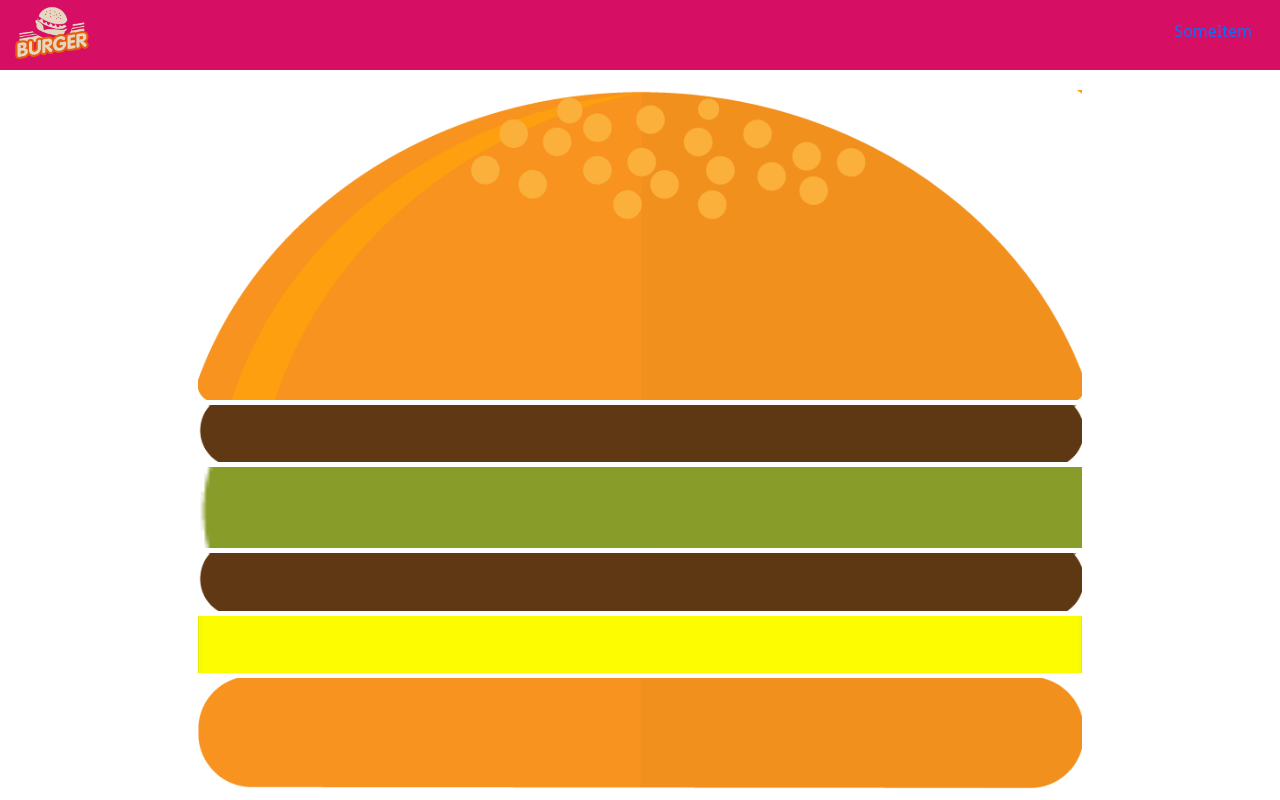
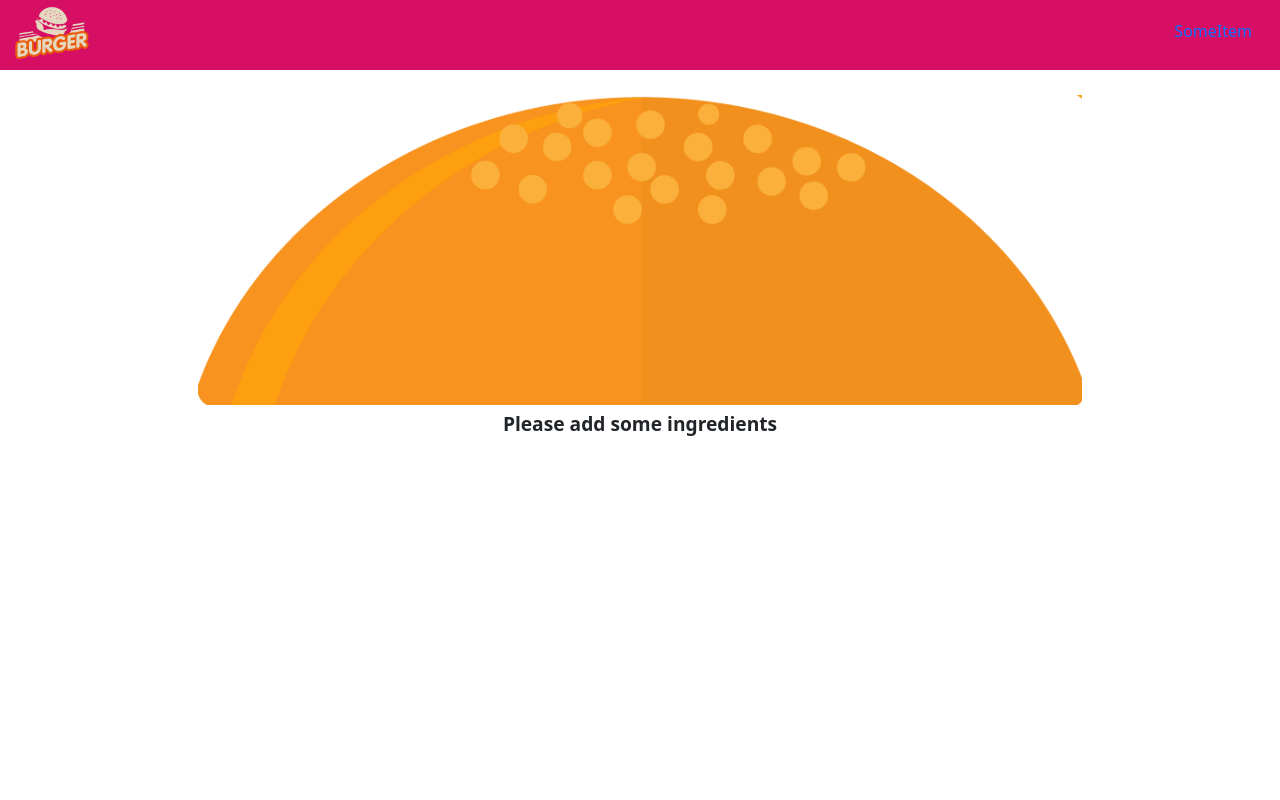
Before and after one commit to Ashraful-01/burger-builder, a React (Create React App) app: page / in a window 1280 px wide. Built offline with nearby package versions, Linux system fonts and the light colour scheme.

Commit message:
showing ingredients accroding to state

```diff
--- /dev/null
+++ b/src/Components/BurgerBuilder/Burger/Burger.css
@@ -0,0 +1,21 @@
+.Burger {
+    width: 100%;
+    margin: auto;
+    height: 350px;
+    overflow-y: scroll;
+    text-align: center;
+    font-weight: bold;
+    font-size: 1.2rem;
+}
+
+.Burger::webkit-scrollbar {
+    display: none;
+}
+
+/* Hide scrollber for IE EDGE and firefox*/
+.Burger {
+    -ms-overflow-style: none;
+    /* IE and Edge*/
+    scrollbar-width: none;
+    /* Firefox*/
+}
--- a/src/Components/BurgerBuilder/Burger/Burger.js
+++ b/src/Components/BurgerBuilder/Burger/Burger.js
@@ -1,16 +1,32 @@
 import React from 'react';
 import Ingredient from '../Ingreadient/Ingreadient';
+import './Burger.css';
 
 
 
 const Burger = props => {
+    let ingredientArr = props.ingredients.map(item => {
+        // console.log(item);
+        let amountArr = [...Array(item.amount).keys()];
+        // console.log(amountArr);
+        return amountArr.map(_ => {
+            return <Ingredient type={item.type} key={Math.random()} />
+        })
+
+    })
+        .reduce((arr, element) => {
+            return arr.concat(element);
+        }, []);
+    // console.log(ingredientArr);
+    if (ingredientArr.length === 0) {
+        ingredientArr = <p>Please add some ingredients</p>
+    }
+
+
     return (
-        <div>
+        <div className="Burger">
             <Ingredient type="bread-top" />
-            <Ingredient type="meat" />
-            <Ingredient type="salad" />
-            <Ingredient type="meat" />
-            <Ingredient type="cheese" />
+            {ingredientArr}
             <Ingredient type="bread-bottom" />
         </div>
     )
--- a/src/Components/BurgerBuilder/BurgerBuilder.js
+++ b/src/Components/BurgerBuilder/BurgerBuilder.js
@@ -3,10 +3,17 @@
 
 
 export default class BurgerBuilder extends Component {
+    state = {
+        ingredients: [
+            { type: 'salad', amount: 0 },
+            { type: 'meat', amount: 0 },
+            { type: 'cheese', amount: 0 }
+        ]
+    }
     render() {
         return (
             <div>
-                <Burger />
+                <Burger ingredients={this.state.ingredients} />
             </div>
         )
     }
```
